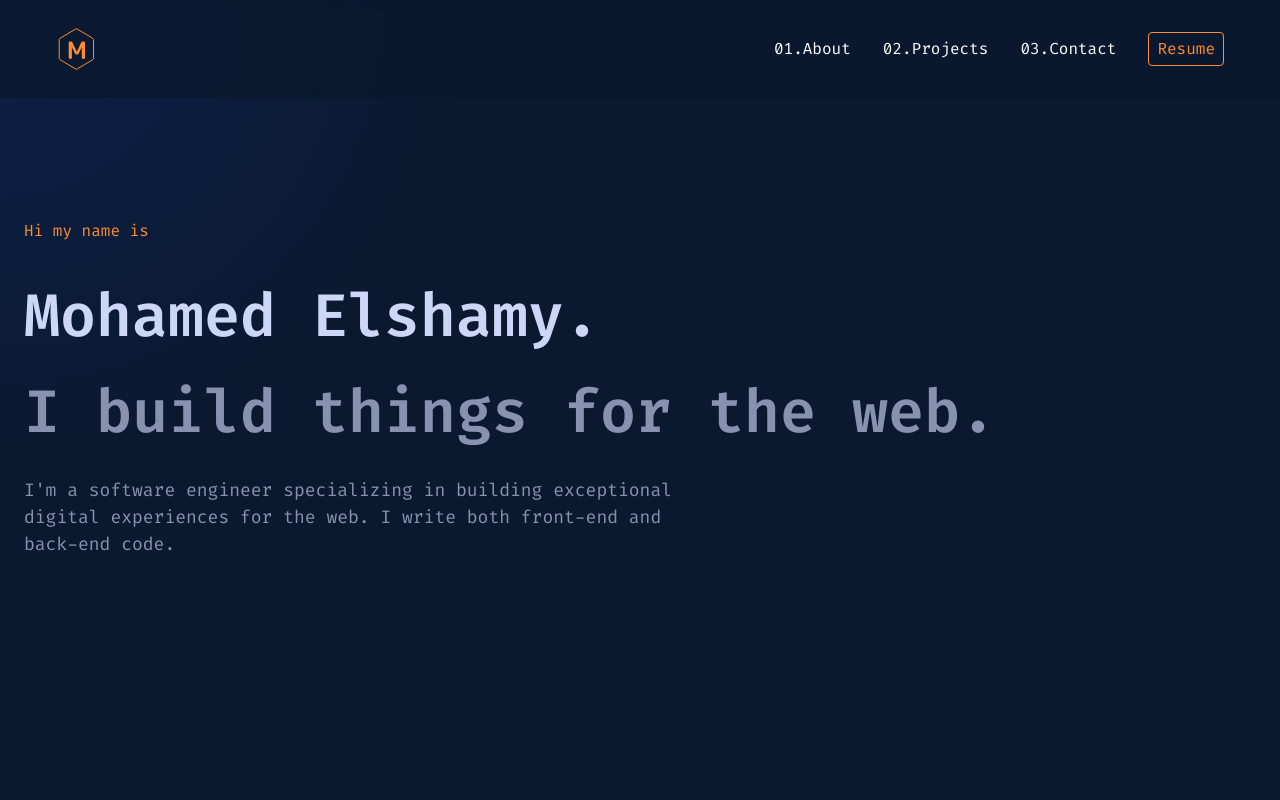
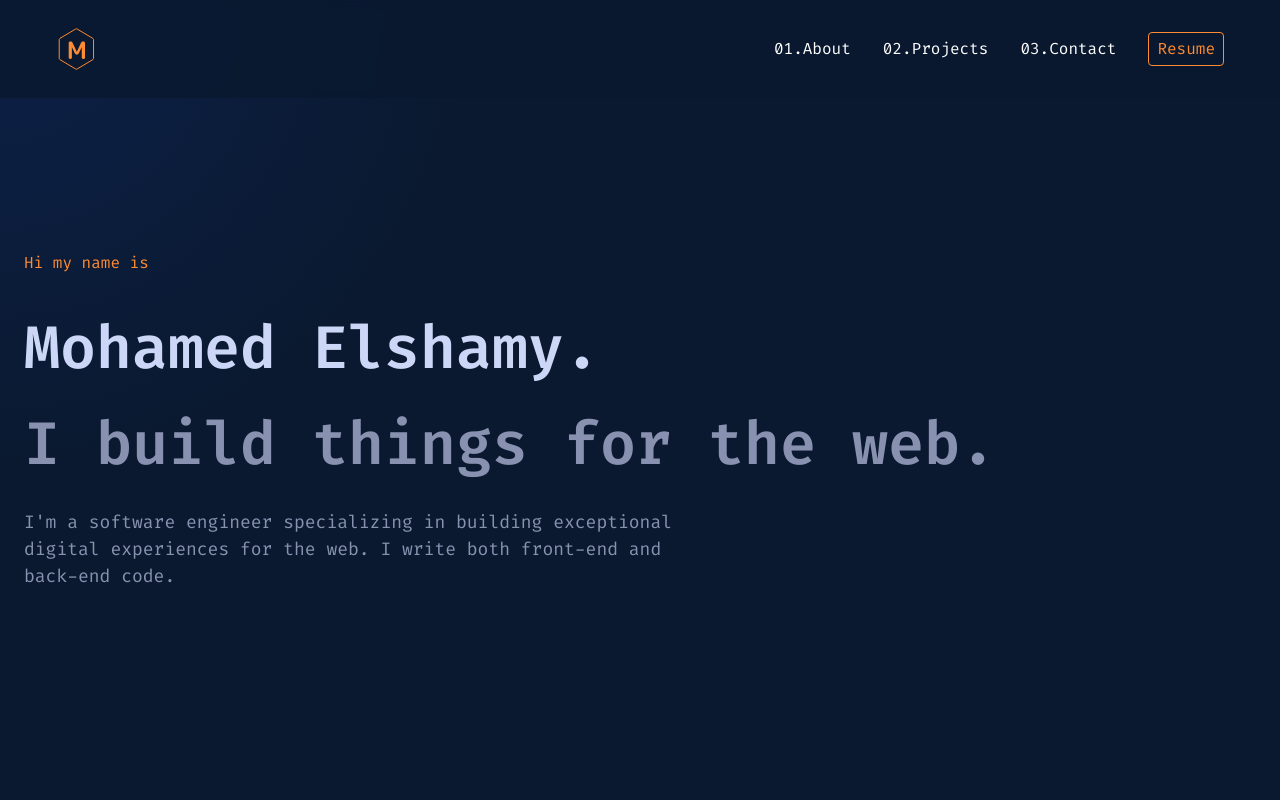
Before and after one commit to mohamed-osama45987/Personal-Portfolio, a React (Vite) app: page / in a window 1280 px wide. Shown: the top 800 px of the page. Built offline with nearby package versions, Linux system fonts and the light colour scheme.

Commit message:
Solved Hero padding on laptop screen

```diff
--- a/package.json
+++ b/package.json
@@ -4,7 +4,7 @@
   "version": "0.0.0",
   "type": "module",
   "scripts": {
-    "dev": "vite --host",
+    "dev": "vite",
     "build": "vite build",
     "preview": "vite preview"
   },
--- a/src/components/Hero.jsx
+++ b/src/components/Hero.jsx
@@ -1,6 +1,6 @@
 function Hero() {
   return (
-    <section className="text-white flex flex-col justify-center container mx-auto p-6 min-h-screen pt-16 xl:pt-0">
+    <section className="text-white flex flex-col justify-center container mx-auto p-6 min-h-screen pt-16 2xl:pt-0">
       <h1 className="text-orange mb-7 ">Hi my name is</h1>
       <div className="text-clamp font-semibold min-w-max text-headerColor">
         Mohamed Elshamy.
```
